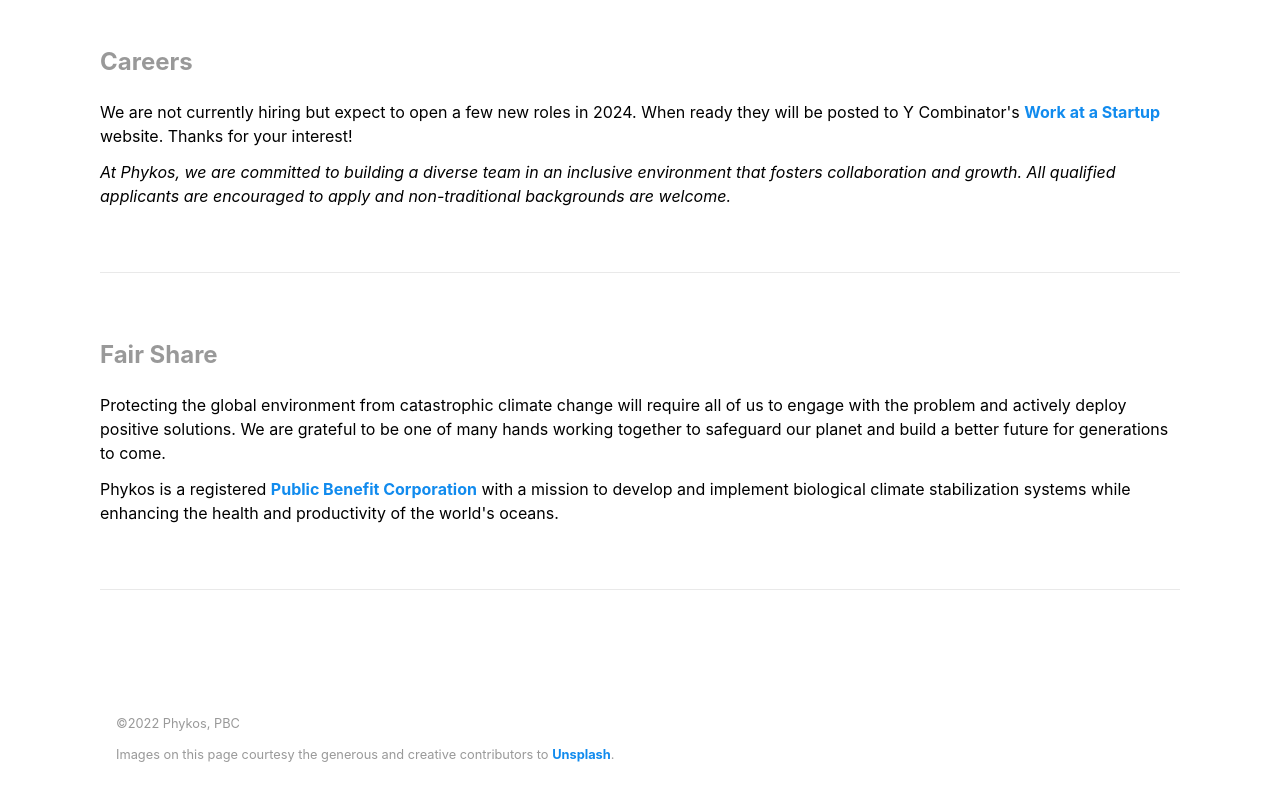
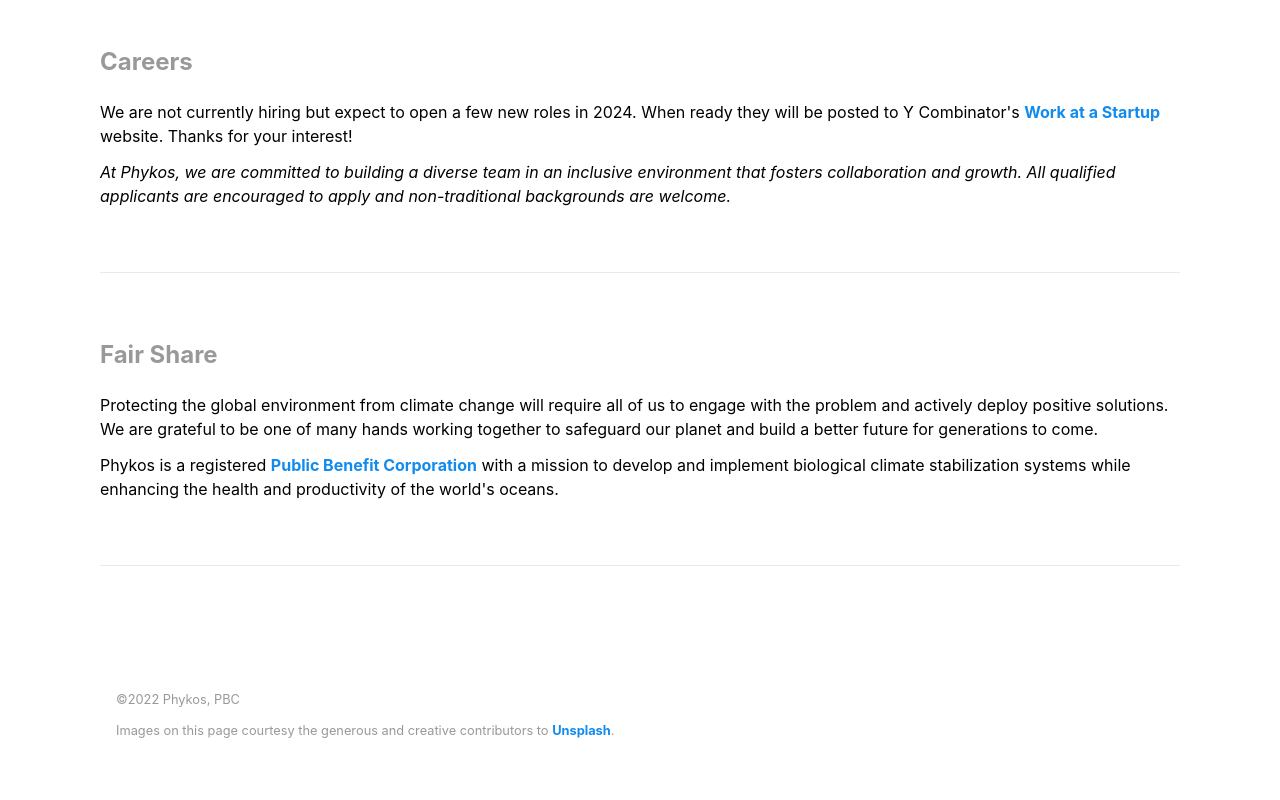
Before and after one commit to phykos-pbc/phykos.co, a website built with Parcel: page index.html in a window 1280 px wide. Shown: the part 2815-3615 px from the top of the page. Built offline with nearby package versions, Linux system fonts and the light colour scheme.

Commit message:
Updates closing language.

```diff
--- a/index.html
+++ b/index.html
@@ -351,7 +351,7 @@
     <article>
       <h2>Fair Share</h2>
       <p>
-        Protecting the global environment from catastrophic climate change will
+        Protecting the global environment from climate change will
         require all of us to engage with the problem and actively deploy positive
         solutions. We are grateful to be one of many hands working
         together to safeguard our planet and build a better future for
```
